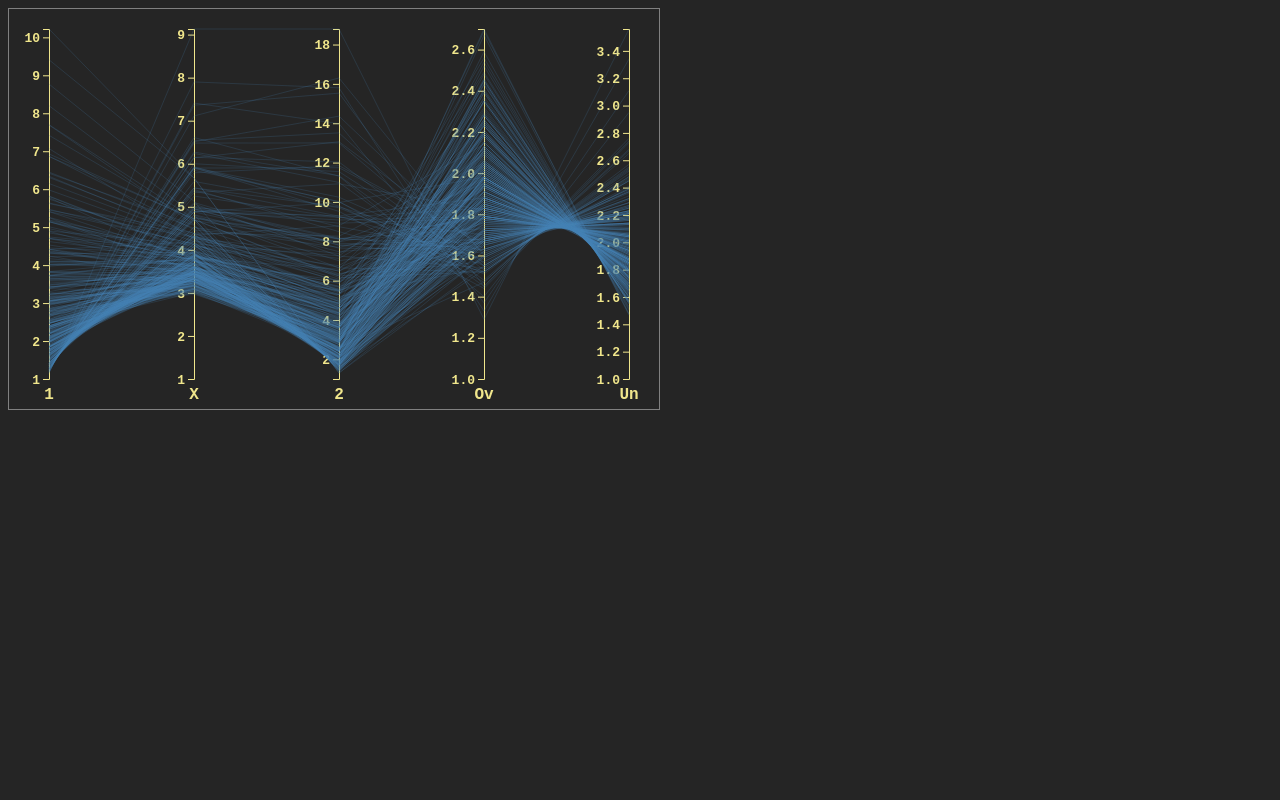
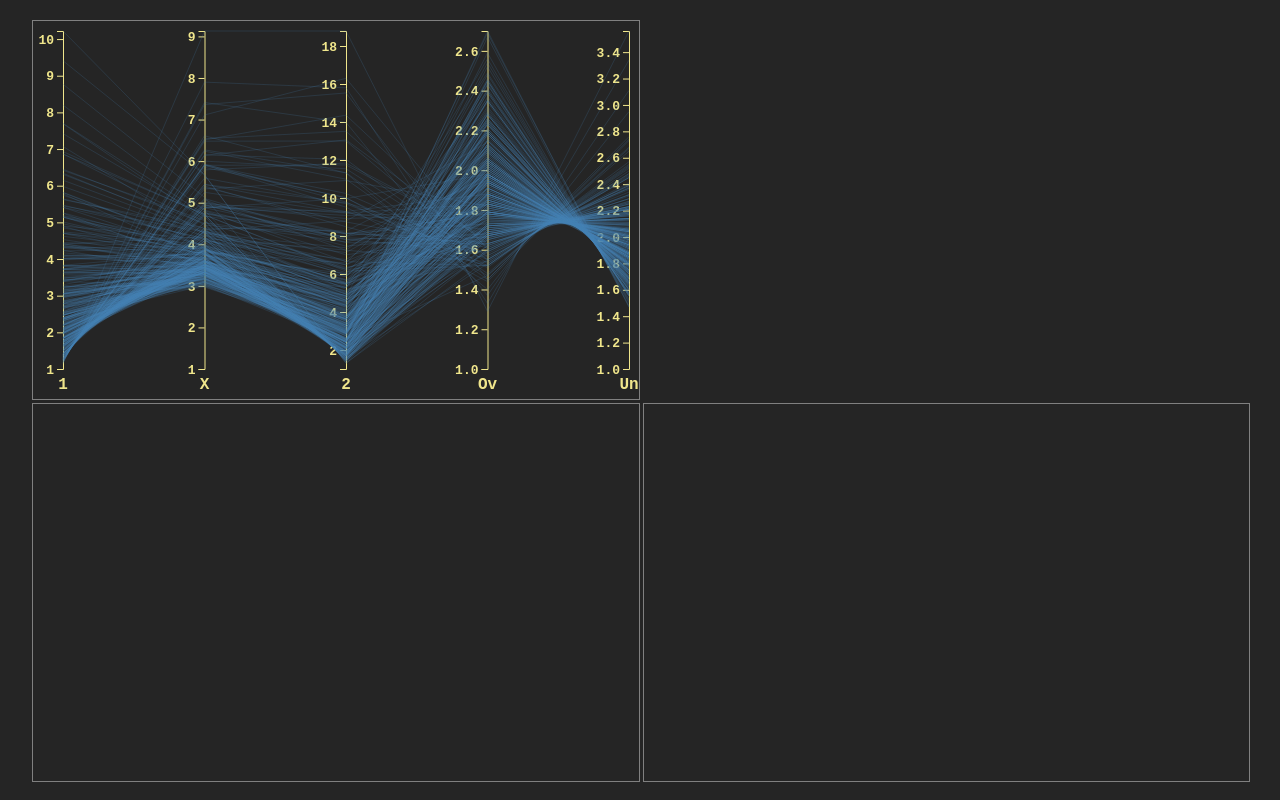
Before and after one commit to Zigarov/betting-odds-visual-analytics, a plain HTML site: page src/index.html in a window 1280 px wide. Drawn offline with Linux system fonts and the light colour scheme.

Commit message:
Insomnia
- Fatto cose a caso per l'insonnia
- Impostato layout a griglia.

```diff
--- a/src/index.css
+++ b/src/index.css
@@ -2,6 +2,7 @@ body {
   background: #252525;
   color: #ffffff;
   font-family: 'Inter', sans-serif;
+   overflow: hidden; /* Impedisce lo scrolling su tutto il documento */
 }
 
 .line-highlighted {
@@ -9,21 +10,7 @@ body {
   stroke: orange;
   stroke-width: 1px;
   stroke-opacity: 0.6;
-  /* Leggermente trasparente per un effetto più morbido */
-  /* stroke-linejoin: round; */
-  /* Assicura che le curve e gli angoli siano arrotondati */
-  /* stroke-linecap: round; */
-  /* Estremità della linea arrotondate */
-  /* transition: all 0.3s ease-in-out; */
-  /* Transizione morbida per cambiamenti di stile */
-  /* filter: drop-shadow(0 0 1px #ff5722); */
-  /* Effetto glow intorno alla linea */
 }
-
-/* path.line {
-  stroke: steelblue;
-  stroke-width: 0.5;
-} */
 
 svg {
   border: solid 1px grey;
@@ -46,27 +33,68 @@ text {
 }
 
 #visualization-container {
-  display: flex;
-  flex-direction: row;
-  /* Disponi figli in riga */
-  justify-content: space-between;
-  /* Spazia i figli equamente */
-  align-items: start;
-  /* Allinea i figli all'inizio del contenitore */
-  height: 500px;
-  /* Altezza del contenitore */
+  position: absolute;
+
+    top: 50%;
+    left: 50%;
+    transform: translate(-50%, -50%);
+
+  width: 95vw;
+  height: 95vh;
+  display: grid;
+  grid-template-columns: 1fr 1fr;
+  /* Due colonne */
+  grid-template-rows: 1fr 1fr;
+  /* Due righe */
+  gap: 5px;
+  /* Spazio opzionale tra le celle */
+  box-sizing: border-box;
 }
 
+.visualizaition {
+  box-sizing: border-box;
+  /* Include bordo e padding nel calcolo delle dimensioni */
+  border: 1px solid #ccc;
+  /* Aggiunge un bordo per distinguere le visualizzazioni */
+  /* padding: 10px; */
+  /* Aggiunge padding interno */
+  /* Aggiunta di overflow: hidden per gestire contenuti che superano le dimensioni del container */
+  /* overflow: hidden; */
+}
+
+/* Correzione al nome della classe da "visualizaition" a "visualization" se è un typo */
+/* Se il nome della classe è effettivamente "visualizaition", ignora questo commento */
+
+
+/* #parallel-coordinates { */
+  /* flex-basis: 50%; */
+  /* Assegna al grafico il 50% della larghezza del contenitore */
+  /* margin-right: 20px; */
+  /* Margini opzionali per non attaccare la tabella */
+/* } */
+
+/* #table-container { */
+  /* flex-basis: 50%; */
+  /* Assegna alla tabella il 50% della larghezza del contenitore */
+  /* overflow-x: auto; */
+  /* Permetti lo scroll orizzontale se la tabella è troppo larga */
+/* } */
+
+/* Ordinamento specifico per ogni visualizzazione */
 #parallel-coordinates {
-  flex-basis: 50%;
-  /* Assegna al grafico il 50% della larghezza del contenitore */
-  margin-right: 20px;
-  /* Margini opzionali per non attaccare la tabella */
+  order: 1; /* Alto a sinistra */
 }
 
 #table-container {
-  flex-basis: 50%;
-  /* Assegna alla tabella il 50% della larghezza del contenitore */
-  overflow-x: auto;
-  /* Permetti lo scroll orizzontale se la tabella è troppo larga */
+  order: 2;
+  overflow: auto;
+  /* Basso a sinistra */
 }
+
+#scatter-plot {
+  order: 3; /* Alto a destra */
+}
+
+#comparative-chart {
+  order: 4; /* Basso a destra */
+}
--- a/src/index.html
+++ b/src/index.html
@@ -10,12 +10,14 @@
   </head>
 
   <body>
-    <div id="visualization-container" style="display: flex;">
-      <div id="parallel-coordinates" style="flex: 1;"></div>
-      <div id="table-container" style="flex: 1;"></div>
+    <div id="visualization-container">
+      <div id="parallel-coordinates" class="visualization"></div>
+      <div id="comparative-chart" class="visualization"></div>
+      <div id="table-container" class="visualization"></div>
+      <div id="scatter-plot" class="visualization"></divid></div>
     </div>
-    <!-- <script src="index.js"></script> -->
+    <script src="index.js"></script>
     <!-- <script src="linedata.js"></script> -->
-    <script src="parallel.js"></script>
+    <!-- <script src="parallel.js"></script> -->
   </body>
 </html>
--- a/src/parallel.js
+++ b/src/index.js
@@ -3,21 +3,31 @@
 const csvFilePath = '../dataset/oddsITA23.csv'
 
 // Dimensions of the SVG and margins
-const margin = { top: 20, right: 30, bottom: 30, left: 40 }
-const width = 650 - margin.left - margin.right
-const height = 400 - margin.top - margin.bottom
+const margin = { top: 10, right: 10, bottom: 30, left: 30 }
+//const width = 650 - margin.left - margin.right
+//const height = 400 - margin.top - margin.bottom
+
+// Seleziona l'elemento di visualizzazione
+var visualization = d3.select("#parallel-coordinates");
+
+// Utilizza le proprietà del DOM per ottenere larghezza e altezza
+var width = visualization.node().clientWidth - margin.left - margin.right
+var height = visualization.node().clientHeight - margin.top - margin.bottom
+
+// Ora puoi utilizzare le variabili `width` e `height` come necessario
+console.log("Width:", width, "Height:", height);
 
 const dimensions = ['AvgH', 'AvgD', 'AvgA', 'AvgO', 'AvgU']
 const oddsLabels = ['1', 'X', '2', 'Ov', 'Un']
 
-// TABLE:
-d3.select("#table-container")
-  .style("width", "50%") // Imposta la larghezza al 50% dello schermo
-  .style("height", "50%") // Imposta l'altezza
-  .style("overflow-x", "auto") // Permette lo scroll orizzontale se necessario
-  .style("position", "absolute") // Posizionamento assoluto
-  .style("right", "0px") // Allinea a destra
-  .style("top", "0px"); // Allinea in alto
+// // TABLE:
+// d3.select("#table-container")
+//   .style("width", "50%") // Imposta la larghezza al 50% dello schermo
+//   .style("height", "50%") // Imposta l'altezza
+//   .style("overflow-x", "auto") // Permette lo scroll orizzontale se necessario
+//   .style("position", "absolute") // Posizionamento assoluto
+//   .style("right", "0px") // Allinea a destra
+//   .style("top", "0px"); // Allinea in alto
 
 // Load CSV dataset and create the parallel coordinate plot
 d3.csv(csvFilePath).then(data => {
@@ -25,6 +35,24 @@ d3.csv(csvFilePath).then(data => {
   const dataset = data.map(d => dimensions.map(dim => d[dim]))
   let filteredDataset = []  // Array for filtered data.
   const filteredRanges = {} // Object to store the min and max values for each dimension
+
+  // Create SVG with margin
+  const svg = d3.select("#parallel-coordinates").append("svg")
+    // .attr("width", width + margin.left + margin.right)
+    // .attr("height", height + margin.top + margin.bottom)
+    .attr("width", '100%')
+    .attr("height", '100%')
+    .append("g")
+    .attr("transform", `translate(${margin.left},${margin.top})`)
+
+  const svg1 = d3.select("#comparative-chart").append("svg")
+    .attr("width", '100%')
+    .attr("height", '100%')
+
+  const svg2 = d3.select("#scatter-plot").append("svg")
+    .attr("width", '100%')
+    .attr("height", '100%')
+
 
   //Scales for vertical axes
   const yScales = {}
@@ -36,13 +64,6 @@ d3.csv(csvFilePath).then(data => {
 
   // Scale for horizontal axis
   const xScale = d3.scaleLinear().domain([0, dimensions.length - 1]).range([0, width])
-
-  // Create SVG with margin
-  const svg = d3.select("#parallel-coordinates").append("svg")
-    .attr("width", width + margin.left + margin.right)
-    .attr("height", height + margin.top + margin.bottom)
-    .append("g")
-    .attr("transform", `translate(${margin.left},${margin.top})`)
 
   // Create vertical axes
   svg.selectAll(".axis")
@@ -164,7 +185,7 @@ d3.csv(csvFilePath).then(data => {
       .enter()
       .append("td")
       .text(function (d) { return d.value; })
-      .attr("style", "color: #ccc; font-size: 12px; text-align: center; padding: 5px; border: 1px solid #ccc;");
+      .attr("style", "color: #ccc; font-size: 12px; text-align: center; padding: 2px; border: 1px solid #ccc;");
   }
   // Assicurati di chiamare updateTable() ogni volta che i dati filtrati cambiano
 })
```
